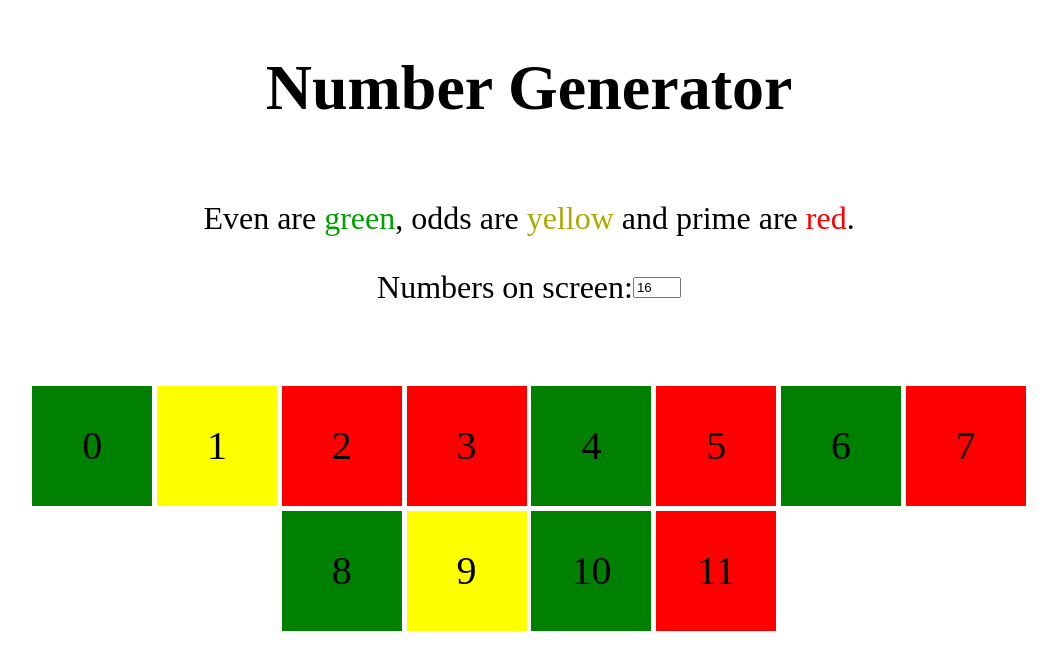
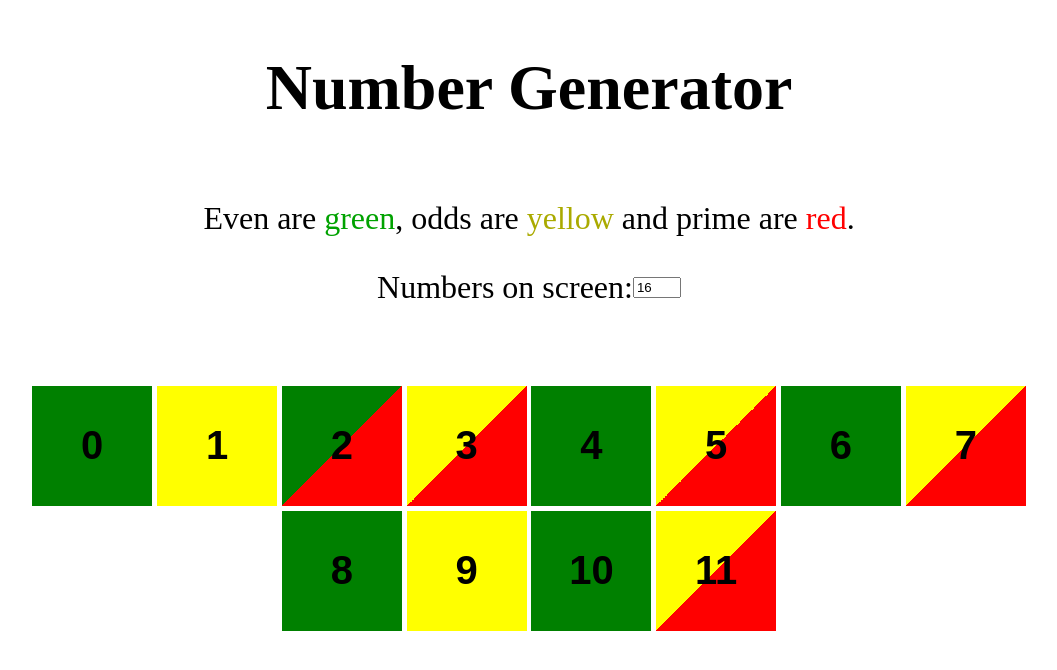
Before and after one commit to karolfaltyn/number-analyzer, a React (Create React App) app: page / in a window 1280 px wide. Shown: the top 670 px of the page, without its empty margins (111-1168 px from the left). Built offline with nearby package versions, Linux system fonts and the light colour scheme.

Commit message:
fixed bgc for both condition

```diff
--- a/public/index.html
+++ b/public/index.html
@@ -4,8 +4,6 @@
 <head>
   <meta charset="UTF-8">
   <meta name="viewport" content="width=device-width, initial-scale=1.0">
-
-  <!-- <link rel="icon" href="%PUBLIC_URL%/favicon.ico" /> -->
 
   <title>React app</title>
 </head>
--- a/src/index.css
+++ b/src/index.css
@@ -42,6 +42,8 @@ input {
   width: 15vh;
   height: 15vh;
   font-size: 5vh;
+  font-family: Arial, Helvetica, sans-serif;
+  font-weight: bolder;
 }
 
 .even {
@@ -53,3 +55,20 @@ input {
 .prime {
   background-color: red;
 }
+
+.item-box.even.prime {
+  background-color: rgba(0, 128, 0, 1);
+  background-image: linear-gradient(
+    135deg,
+    rgba(0, 128, 0, 1) 50%,
+    rgba(255, 0, 0, 1) 50%
+  );
+}
+.item-box.odd.prime {
+  background-color: rgba(255, 255, 0, 1);
+  background-image: linear-gradient(
+    135deg,
+    rgba(255, 255, 0, 1) 50%,
+    rgba(255, 0, 0, 1) 50%
+  );
+}
--- a/src/index.js
+++ b/src/index.jsx
@@ -51,6 +51,9 @@ const Input = () => {
   )
 }
 
+
+//TODO: ADD FOOTER
+
 const maxNumber = 12
 
 const App = () => {
```
